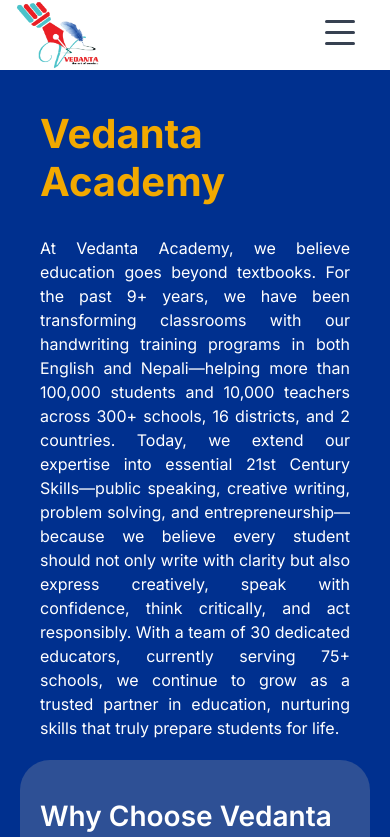
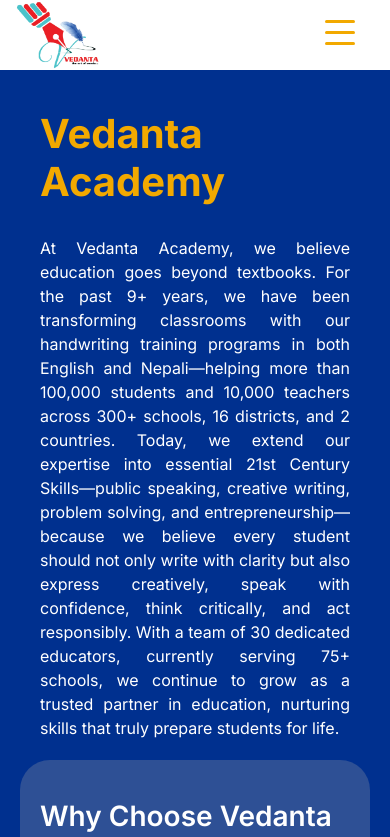
Before and after one commit to Umangakhanal/Vedanta-Academy-official, a React (Vite) app in the folder vedanta/frontend/: page / in a window 390 px wide. Shown: the top 837 px of the page. Built offline with nearby package versions, Linux system fonts and the light colour scheme; no server answers.

Commit message:
Changes made in navbar

```diff
--- a/vedanta/frontend/src/components/Navbar/Navbar.module.css
+++ b/vedanta/frontend/src/components/Navbar/Navbar.module.css
@@ -130,7 +130,7 @@
   }
   /* Hamburger icon */
   .hamburger {
-    position :fixed;
+    position: fixed;
     top: 20px;
     right: 20px;
     display: flex;
@@ -146,8 +146,14 @@
   .hamburger div {
     height: 3px;
     width: 100%;
-    background-color: var(--color-text);
+    background-color: var(--color-secondary);
     border-radius: 2px;
     transition: 0.3s;
   }
+  .navlinks {
+    background-color: var(--color-bg);
+  }
+  .link {
+    color: var(--color-custom);
+  }
 }
```
